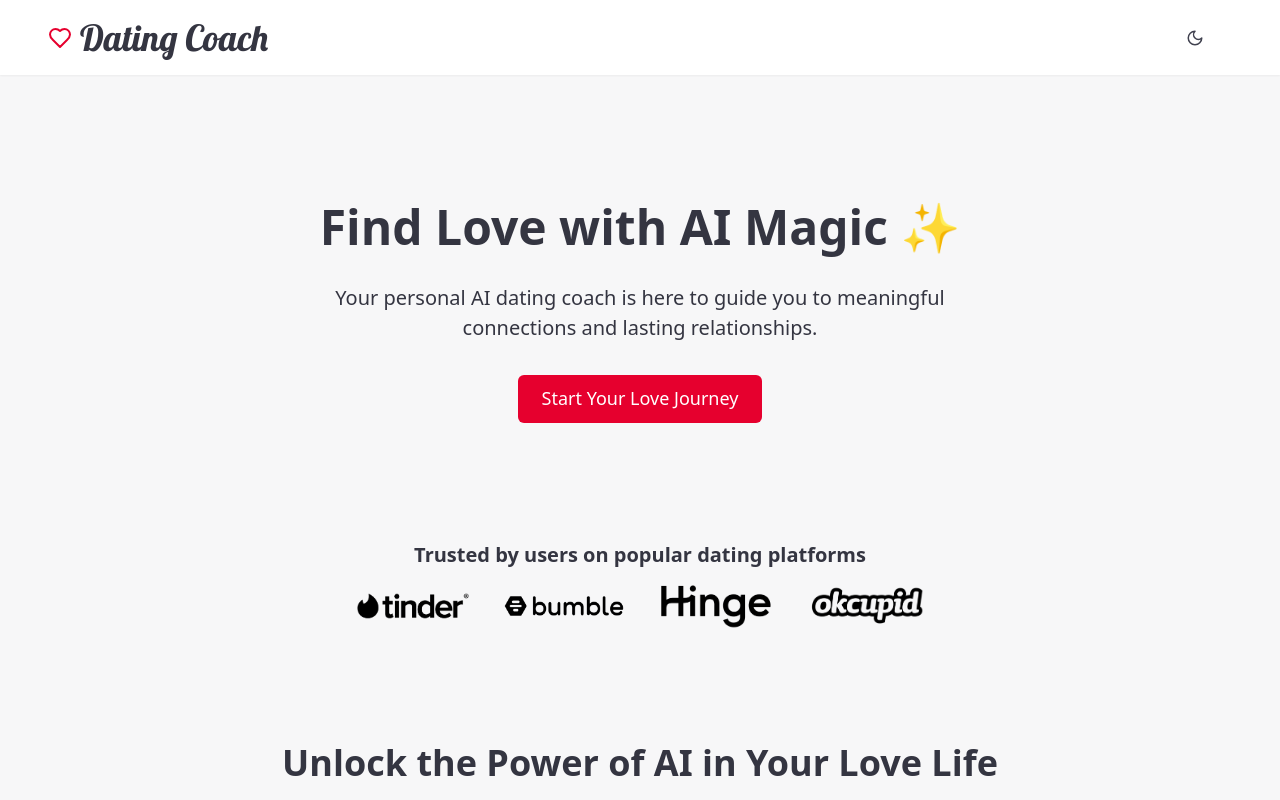
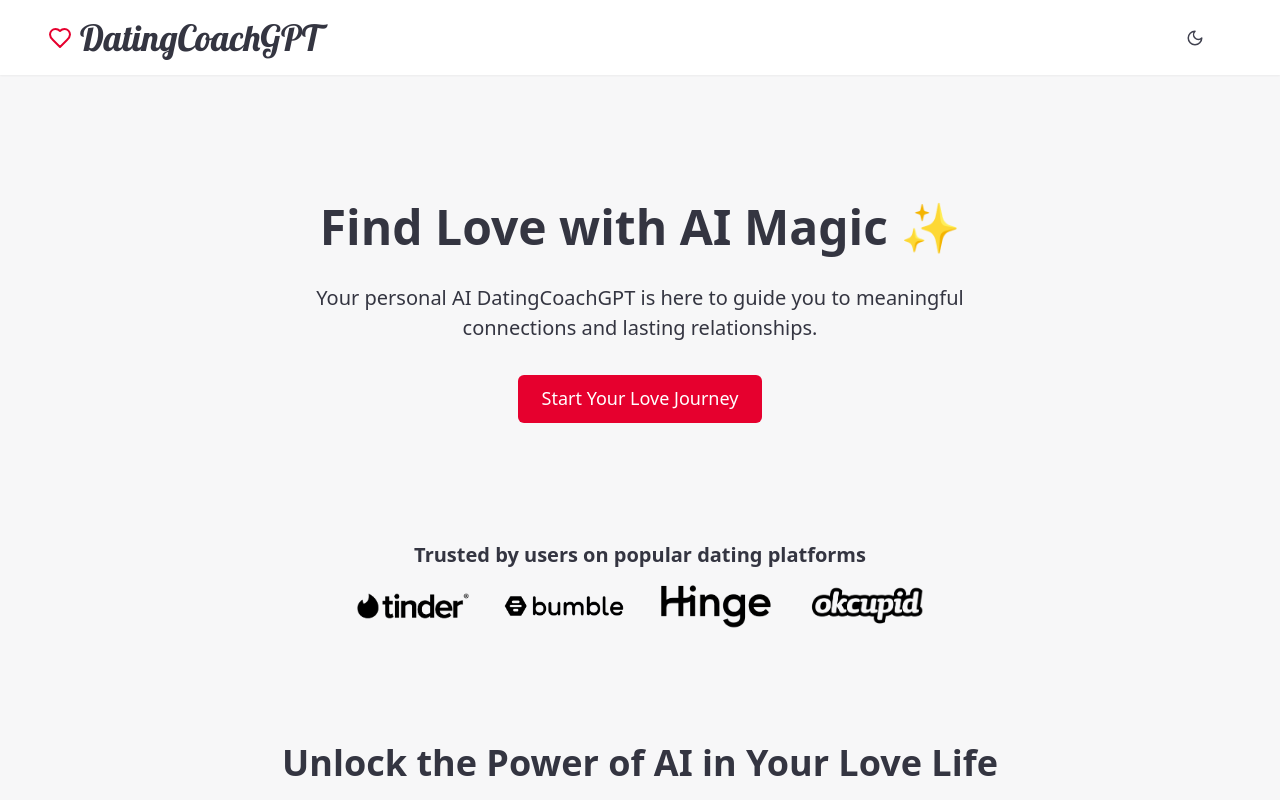
Before and after one commit to Ash20pk/dating-coach-ai, a Next.js app: page / in a window 1280 px wide. Shown: the top 800 px of the page. Built offline with nearby package versions, Linux system fonts and the light colour scheme.

Commit message:
Typo fixes

```diff
--- a/components/TestimonialCarousel.js
+++ b/components/TestimonialCarousel.js
@@ -6,7 +6,7 @@
 const testimonials = [
   {
     name: 'Sarah M.',
-    text: 'The AI Dating Coach helped me understand what I really want in a partner. I\'m now in a fulfilling relationship!',
+    text: 'The AI DatingCoachGPT helped me understand what I really want in a partner. I\'m now in a fulfilling relationship!',
     avatar: '/images/avatars/sarah.jpg',
   },
   {
--- a/pages/_app.js
+++ b/pages/_app.js
@@ -71,7 +71,7 @@
               fontWeight="normal"
               fontSize="4xl"
             >
-              Dating Coach
+              DatingCoachGPT
             </Heading>
           </Flex>
           <Flex ml="auto" alignItems="center">
--- a/pages/components/auth.js
+++ b/pages/components/auth.js
@@ -46,7 +46,7 @@
         setIsLoading(false)
         toast({
           title: isLogin ? "Login successful" : "Account created",
-          description: `Welcome ${isLogin ? 'back to Dating Coach!' : 'to Dating Coach!'}`,
+          description: `Welcome ${isLogin ? 'back to DatingCoachGPT!' : 'to DatingCoachGPT!'}`,
           status: "success",
           duration: 3000,
           isClosable: true,
--- a/pages/landing_page.js
+++ b/pages/landing_page.js
@@ -126,8 +126,8 @@
   return (
     <>
       <Head>
-        <title>AI Dating Coach - Your Path to Love</title>
-        <meta name="description" content="AI-powered dating coach to help you find your perfect match" />
+        <title>AI DatingCoachGPT - Your Path to Love</title>
+        <meta name="description" content="AI-powered DatingCoachGPT to help you find your perfect match" />
         <link rel="icon" href="/favicon.ico" />
       </Head>
 
@@ -140,7 +140,7 @@
                 Find Love with AI Magic ✨
               </Heading>
               <Text fontSize="xl" maxW="2xl" color={headingColor}>
-                Your personal AI dating coach is here to guide you to meaningful connections and lasting relationships.
+                Your personal AI DatingCoachGPT is here to guide you to meaningful connections and lasting relationships.
               </Text>
               <Button size="lg" colorScheme="whiteAlpha" onClick={onShowAuth}>
                 Start Your Love Journey
@@ -267,13 +267,13 @@
                 <h2>
                   <AccordionButton>
                     <Box flex="1" textAlign="left">
-                      How does the AI Dating Coach work?
+                      How does the DatingCoachGPT work?
                     </Box>
                     <AccordionIcon />
                   </AccordionButton>
                 </h2>
                 <AccordionPanel pb={4}>
-                  Our AI Dating Coach uses advanced algorithms to analyze your preferences, behavior, and interactions. It provides personalized advice, helps optimize your profile, and suggests potential matches based on compatibility.
+                  Our AI DatingCoachGPT uses advanced algorithms to analyze your preferences, behavior, and interactions. It provides personalized advice, helps optimize your profile, and suggests potential matches based on compatibility.
                 </AccordionPanel>
               </AccordionItem>
 
@@ -301,7 +301,7 @@
                   </AccordionButton>
                 </h2>
                 <AccordionPanel pb={4}>
-                  Absolutely! Our AI Dating Coach is designed to work alongside popular dating apps. You can apply the insights and advice you receive to improve your dating experience across multiple platforms.
+                  Absolutely! Our AI DatingCoachGPT is designed to work alongside popular dating apps. You can apply the insights and advice you receive to improve your dating experience across multiple platforms.
                 </AccordionPanel>
               </AccordionItem>
 
@@ -315,7 +315,7 @@
                   </AccordionButton>
                 </h2>
                 <AccordionPanel pb={4}>
-                  We offer a 30-day money-back guarantee. If you're not completely satisfied with our AI Dating Coach, you can request a full refund within the first 30 days of your subscription.
+                  We offer a 30-day money-back guarantee. If you're not completely satisfied with our AI DatingCoachGPT, you can request a full refund within the first 30 days of your subscription.
                 </AccordionPanel>
               </AccordionItem>
             </Accordion>
@@ -382,7 +382,7 @@
             </VStack>
           </SimpleGrid>
           <Box borderTopWidth={1} borderColor={footerColor} mt={8} pt={8} textAlign="center">
-            <Text>&copy; {new Date().getFullYear()} AI Dating Coach. All rights reserved.</Text>
+            <Text>&copy; {new Date().getFullYear()} AI DatingCoachGPT. All rights reserved.</Text>
           </Box>
         </Container>
       </Box>
--- a/pages/onboarding.js
+++ b/pages/onboarding.js
@@ -58,7 +58,7 @@
       if (response.ok) {
         toast({
           title: "Onboarding Complete",
-          description: "Welcome to Dating Coach! Your profile is now set up.",
+          description: "Welcome to DatingCoachGPT! Your profile is now set up.",
           status: "success",
           duration: 5000,
           isClosable: true,
@@ -138,7 +138,7 @@
           <VStack spacing={6} align="stretch">
             <Flex align="center" justify="center" mb={4}>
               <Heart size={24} color="brand.500" />
-              <Heading size="lg" color="brand.500" ml={2}>Dating Coach Onboarding</Heading>
+              <Heading size="lg" color="brand.500" ml={2}>DatingCoachGPT Onboarding</Heading>
             </Flex>
             <Progress value={(step + 1) * 33.33} colorScheme="brand" borderRadius="full" />
             <Text fontSize="md" textAlign="center" color={textColor}>
```
